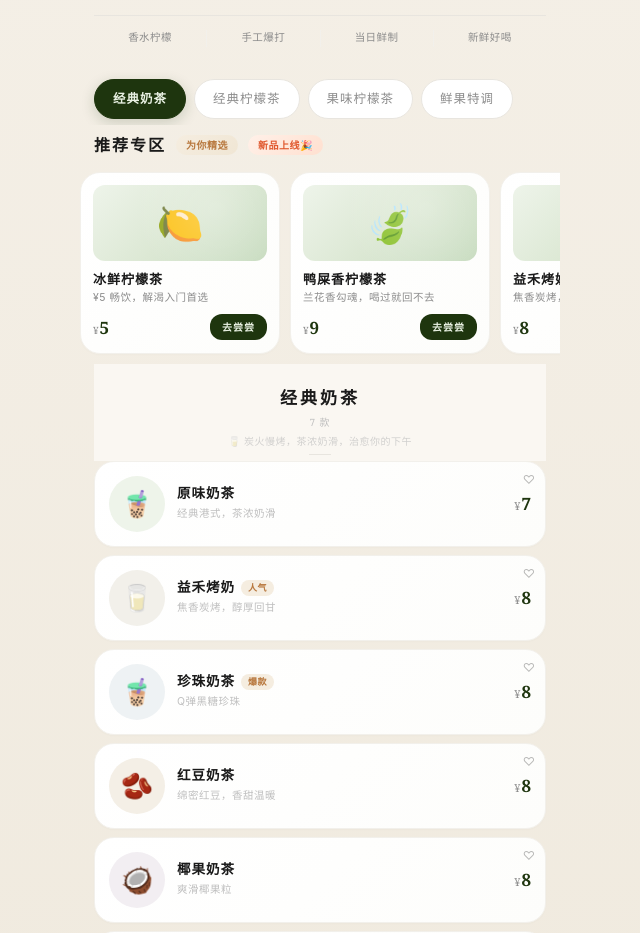
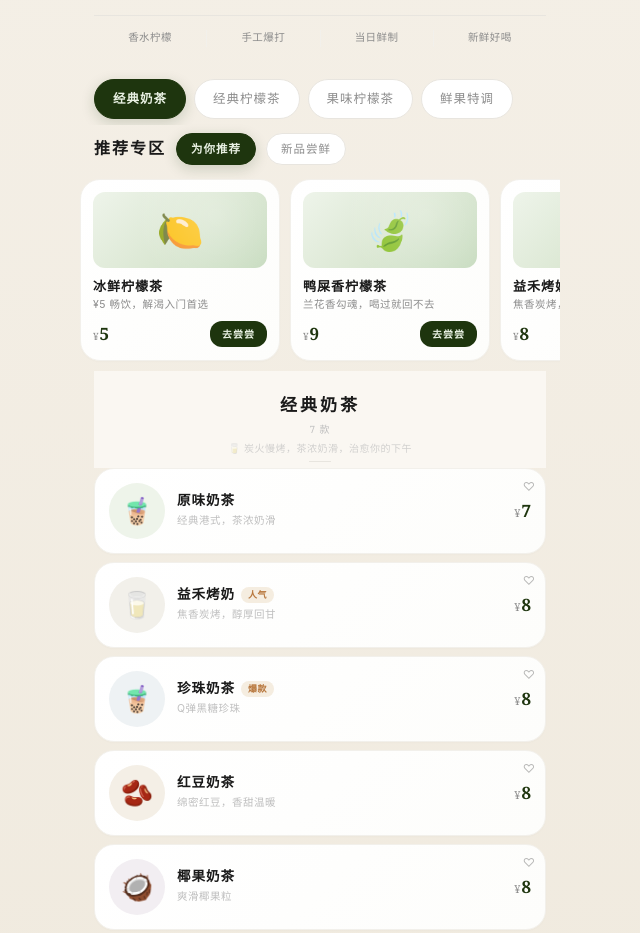
Before and after one commit to li-z-p111/lemon-tea-shop, a plain HTML site: page lemon-tea.html in a window 1280 px wide. Shown: the part 960-1893 px from the top of the page, without its empty margins (320-960 px from the left). Drawn offline with Linux system fonts and the light colour scheme.

Commit message:
优化: 红色爱心 + 推荐专区双Tab切换(为你推荐/新品尝鲜)

```diff
--- a/lemon-tea.html
+++ b/lemon-tea.html
@@ -427,20 +427,29 @@ body {
   font-weight: 600;
   letter-spacing: .5px;
 }
-.feat-new-badge {
-  font-size: 10px;
-  padding: 2px 10px;
-  border-radius: 10px;
-  background: linear-gradient(135deg, #fff0e8, #ffe0d0);
-  color: #e0582e;
+.feat-tab {
+  padding: 6px 14px;
+  border-radius: 22px;
+  font-size: 11.5px;
+  font-weight: 500;
+  cursor: pointer;
+  background: var(--card);
+  color: var(--text-secondary);
+  border: 1px solid var(--border);
+  white-space: nowrap;
+  transition: all .25s ease;
+  letter-spacing: 1px;
+}
+.feat-tab:hover {
+  background: #f7f5f0;
+  border-color: #d5d2cb;
+}
+.feat-tab.active {
+  background: var(--green-dark);
+  color: #e8f0e2;
+  border-color: var(--green-dark);
+  box-shadow: 0 4px 14px rgba(30,53,14,.18);
   font-weight: 600;
-  letter-spacing: .5px;
-  cursor: pointer;
-  transition: all .2s;
-}
-.feat-new-badge:hover {
-  transform: scale(1.05);
-  box-shadow: 0 2px 8px rgba(224,88,46,.2);
 }
 .feat-scroll {
   display: flex;
@@ -617,7 +626,7 @@ body {
   opacity: .3;
   transition: all .25s;
 }
-.pcard .heart.liked { opacity: 1; animation: heartPop .5s cubic-bezier(.17,.89,.32,1.49); }
+.pcard .heart.liked { opacity: 1; color: #e74c3c; animation: heartPop .5s cubic-bezier(.17,.89,.32,1.49); }
 
 .pimg {
   width: 56px;
@@ -1075,8 +1084,8 @@ body {
 <div class="feat-wrap" id="featWrap">
   <div class="feat-header">
     <span class="feat-title">推荐专区</span>
-    <span class="feat-badge">为你精选</span>
-    <span class="feat-new-badge" onclick="scrollToNew();event.stopPropagation()">新品上线🎉</span>
+    <span class="feat-tab active" onclick="switchFeatTab(0)">为你推荐</span>
+    <span class="feat-tab" onclick="switchFeatTab(1)">新品尝鲜</span>
   </div>
   <div class="feat-scroll" id="featScroll"></div>
 </div>
@@ -1204,31 +1213,54 @@ const featured=[
   {ci:2,ii:2,tagline:'花青素爆表，喝出好气色'},
 ];
 
+let activeFeatTab=0;
+
+function renderFeatTab(){
+  activeFeatTab===0?renderFeatured():renderNewProducts();
+}
+function switchFeatTab(i){
+  activeFeatTab=i;
+  document.querySelectorAll('.feat-tab').forEach((t,j)=>t.classList.toggle('active',j===i));
+  renderFeatTab();
+}
+
+function featCardHtml(c){
+  return `<div class="feat-card" onclick="openSpec(${c.ci},'${escapeHtml(c.item.n)}')">
+    <div class="feat-img">${c.item.emoji}</div>
+    <div class="feat-info">
+      <div class="feat-name">${c.item.n}</div>
+      <div class="feat-tagline">${c.tagline}</div>
+    </div>
+    <div class="feat-bottom">
+      <div class="feat-price"><span class="yuan">¥</span>${c.item.p}</div>
+      <div class="feat-cta">去尝尝</div>
+    </div>
+  </div>`;
+}
+
 function renderFeatured(){
-  const wrap=document.getElementById('featWrap');
   const scroll=document.getElementById('featScroll');
   const cards=featured.map(f=>{
     const cat=menu[f.ci],item=cat.items[f.ii];
     return {item,ci:f.ci,tagline:f.tagline};
   });
-  scroll.innerHTML=cards.map(c=>`
-    <div class="feat-card" onclick="openSpec(${c.ci},'${escapeHtml(c.item.n)}')">
-      <div class="feat-img">${c.item.emoji}</div>
-      <div class="feat-info">
-        <div class="feat-name">${c.item.n}</div>
-        <div class="feat-tagline">${c.tagline}</div>
-      </div>
-      <div class="feat-bottom">
-        <div class="feat-price"><span class="yuan">¥</span>${c.item.p}</div>
-        <div class="feat-cta">去尝尝</div>
-      </div>
-    </div>
-  `).join('');
+  scroll.innerHTML=cards.map(featCardHtml).join('');
+}
+
+function renderNewProducts(){
+  const scroll=document.getElementById('featScroll');
+  const newItems=[];
+  menu.forEach((c,ci)=>{
+    c.items.forEach((item,ii)=>{
+      if(item.t==='new') newItems.push({item,ci,tagline:item.sd||item.d});
+    });
+  });
+  scroll.innerHTML=newItems.map(featCardHtml).join('');
 }
 
 function renderAll(){
   document.getElementById('cats').innerHTML=menu.map((c,i)=>`<span class="ct ${i===activeCat?'active':''}" onclick="switchCat(${i})">${c.cat}</span>`).join('');
-  renderFeatured();
+  renderFeatTab();
 
   let html='';
   const sellCopy={0:'🥛 炭火慢烤，茶浓奶滑，治愈你的下午',1:'🍋 每杯爆打 30 次，维C炸弹一口回魂',2:'🍇 鲜果撞鲜柠，双倍果香，清爽不腻',3:'🥭 当季鲜果现榨，纯天然无添加'};
@@ -1438,14 +1470,6 @@ function scrollToProduct(ci,ii){
   }
 }
 
-function scrollToNew(){
-  for(let ci=0;ci<menu.length;ci++){
-    for(let ii=0;ii<menu[ci].items.length;ii++){
-      if(menu[ci].items[ii].t==='new'){scrollToProduct(ci,ii);return}
-    }
-  }
-}
-
 (function init(){
   const f=localStorage.getItem('shop_fav')==='1';
   document.getElementById('favBtn').textContent=f?'♥':'🤍';
```
